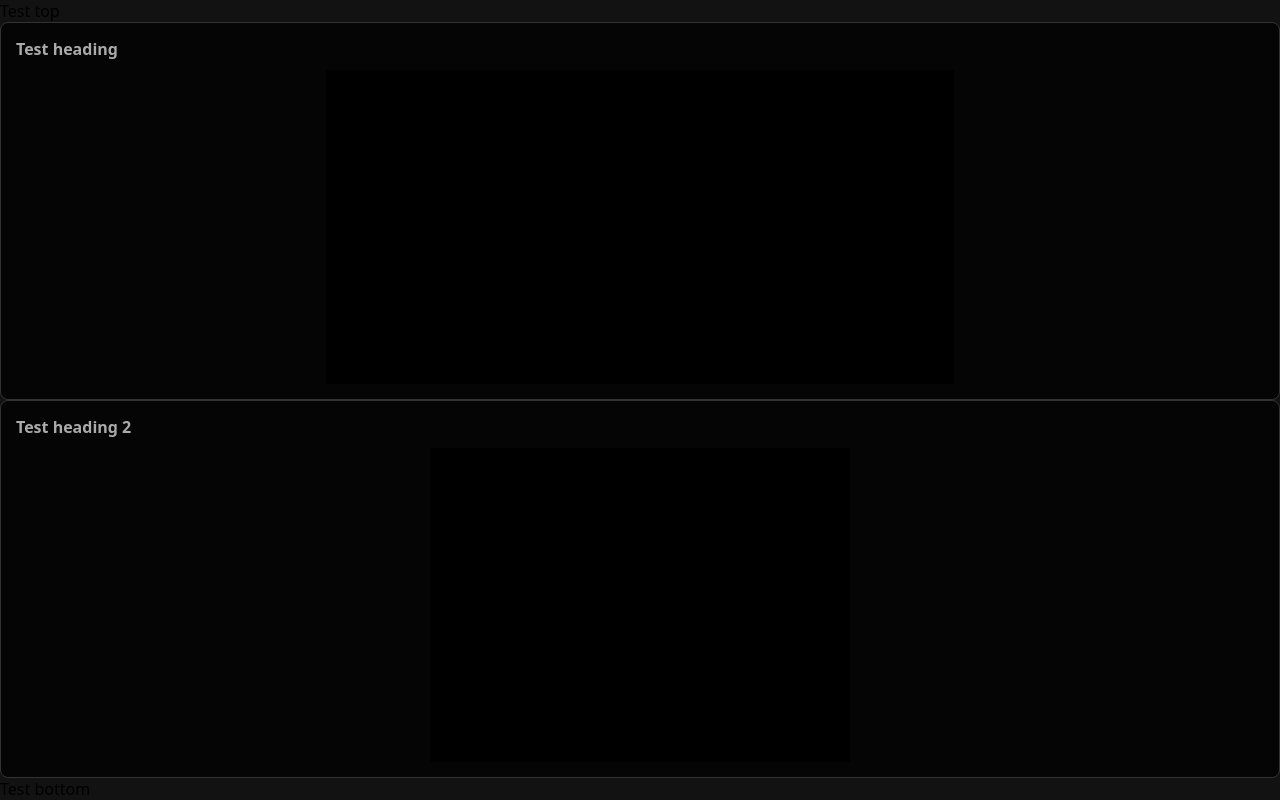
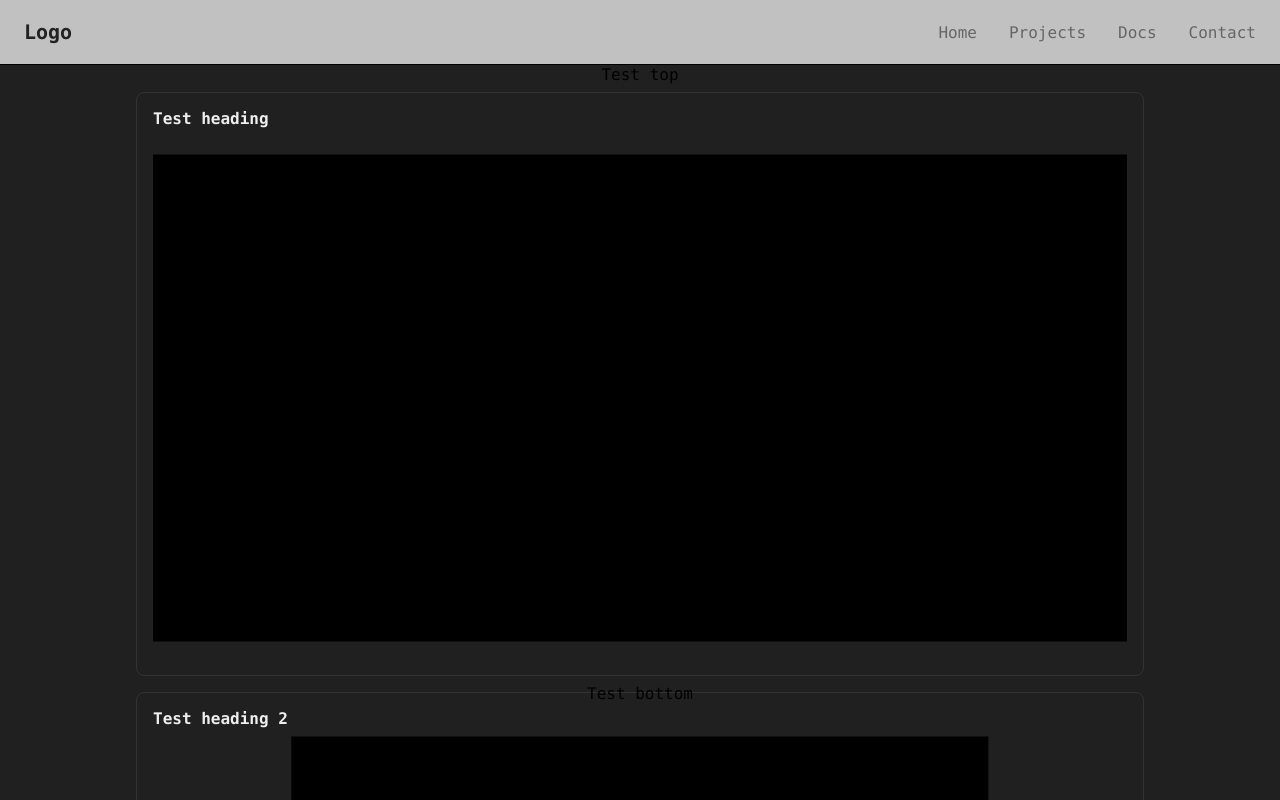
Before and after one commit to fox-2-4/starcat-revival-v1, a plain HTML site: page index.html in a window 1280 px wide. Shown: the top 800 px of the page. Drawn offline with Linux system fonts and the light colour scheme; animation ran at ten frames a second.

Commit message:
broken clusterfuck

```diff
--- a/index.css
+++ /dev/null
@@ -1,23 +0,0 @@
-/* :root {
-
-} */
-
-* {
-    box-sizing: border-box;
-    margin: 0;
-    padding: 0;
-}
-
-body {
-    background-color: #121212;
-    font-family: system-ui, -apple-system, BlinkMacSystemFont, 'Segoe UI', Roboto, Oxygen, Ubuntu, Cantarell, 'Open Sans', 'Helvetica Neue', sans-serif;
-
-    display: flex;
-    flex-direction: column;
-    /* justify-content: center;
-    align-items: center; */
-
-    height: 100vh;
-    /* width: 100vw; */
-    overflow: hidden;
-}
--- a/index.html
+++ b/index.html
@@ -4,22 +4,84 @@
     <meta charset="UTF-8">
     <meta name="viewport" content="width=device-width, initial-scale=1.0">
     <title>Document</title>
-    <link href="./index.css" rel="stylesheet" />
-    <link href="./src/cmatrix.css" rel="stylesheet" />
+    <link href="./styles/index.css" rel="stylesheet" />
+    <link href="./styles/cmatrix.css" rel="stylesheet" />
 </head>
+
 <body>
+
+    <header id="site-header">
+        <div id="site-header-container">
+            <a href="#" class="site-logo">Logo</a>
+
+            <nav class="site-header__nav">
+                <ul class="site-header__nav-list">
+                    <li><a href="#" class="site-header__nav-link">Home</a></li>
+                    <li><a href="#" class="site-header__nav-link">Projects</a></li>
+                    <li><a href="#" class="site-header__nav-link">Docs</a></li>
+                    <li><a href="#" class="site-header__nav-link">Contact</a></li>
+                </ul>
+            </nav>
+        </div>
+    </header>
 
     <p>Test top</p>
 
+    <div id="cmatrix-panel-container">
+
+        <div class="cmatrix-panel-wrapper">
             <div class="cmatrix-panel">
                 <h3>Test heading</h3>
                 <div id="main-cmatrix" class="cmatrix-slot"></div>
             </div>
+        </div>
 
+        <div class="cmatrix-panel-wrapper">
             <div class="cmatrix-panel">
                 <h3>Test heading 2</h3>
                 <div id="sub-cmatrix" class="cmatrix-slot"></div>
             </div>
+        </div>
+
+    </div>
+
+
+    <div id="nav-control-wrapper">
+        <div id="nav-control-container">
+
+            <div id="nav-control__text-entry-wrapper">
+                <div id="nav-control__text-entry-container">
+                    <div id="nav-control__text-entry__position"></div>
+                    <div id="nav-control__text-entry__angle"></div>
+                </div>
+            </div>
+
+            <div id="nav-control__buttons-wrapper">
+                <div id="nav-control__buttons-container">
+
+                    <div id="nav-control__angle-buttons-wrapper">
+                        <div id="nav-control__angle-buttons-container">
+                            <div id="nav-control__angle-button__up"></div>
+                            <div id="nav-control__angle-button__down"></div>
+                            <div id="nav-control__angle-button__left"></div>
+                            <div id="nav-control__angle-button__right"></div>
+                        </div>
+                    </div>
+
+                    <div id="nav-control__position-buttons-wrapper">
+                        <div id="nav-control__position-buttons-container">
+                            <div id="nav-control__position-button__forward"></div>
+                            <div id="nav-control__position-button__backward"></div>
+                        </div>
+                    </div>
+
+                </div>
+            </div>
+
+        </div>
+    </div>
+
+    <div id="obj-readout-wrapper"></div>
 
     <p>Test bottom</p>
 
--- a/src/cmatrix.js
+++ b/src/cmatrix.js
@@ -116,7 +116,6 @@ export class Cmatrix {
         }
     }
 
-
     destroy() {
         this.resizeObserver.disconnect();
         this.cmatrixWrapper.remove();
--- a/src/main.js
+++ b/src/main.js
@@ -8,8 +8,17 @@ const DATA_DIR = ROOT_DIR + 'data/';
 const PROCESSED_DATA_DIR = DATA_DIR + 'processed/';
 const ZIPPED_OBJ_DB_FILE_NAME = 'obj_db.zip';
 const ZIPPED_OBJ_DB_FILE_PATH = PROCESSED_DATA_DIR + ZIPPED_OBJ_DB_FILE_NAME;
-const OBJ_DB_FN = 'obj_db.json';
+// const OBJ_DB_FN = 'obj_db.json';
 
 
 const cmatrixMain = new Cmatrix('#main-cmatrix', 120, 60, ' ');
 const cmatrixSub = new Cmatrix('#sub-cmatrix', 40, 30, ' ');
+
+
+// const objStack = await StellarObject.fetchStellarObjDatabase()
+
+// console.log(objStack.length)
+
+// for (let i = 0; i < 10; i++) {
+//     console.log(objStack[i]);
+// }
--- a/src/stellar_object.js
+++ b/src/stellar_object.js
@@ -1,7 +1,8 @@
 
-import * as fflate from './fflate/esm/browser.js'
+import * as fflate from './fflate/esm/browser.js';
 
-const ROOT_DIR = '../'
+
+const ROOT_DIR = '../';
 const DATA_DIR = ROOT_DIR + 'data/';
 const PROCESSED_DATA_DIR = DATA_DIR + 'processed/';
 const ZIPPED_OBJ_DB_FILE_NAME = 'obj_db.zip';
@@ -197,8 +198,19 @@ export const StellarObject = Object.freeze({
         if (!data) { throw new Error(`${OBJ_DB_FN} not found in ${ZIPPED_OBJ_DB_FILE_NAME}`); }
 
         const text = new TextDecoder('utf-8').decode(data);
+        const jsonData = JSON.parse(text);
 
-        return JSON.parse(text);
+        const objKeys = StellarObject.stellarObjKeys();
+        const objStack = [];
+
+        for (let objJsonData of jsonData) {
+            const objData = Object.fromEntries(
+                objKeys.map((key, idx) => [key, objJsonData[idx]])
+            );
+            objStack.push(objData);
+        }
+
+        return objStack;
     }
 
 });
--- a/src/cmatrix.css
+++ b/styles/cmatrix.css
@@ -1,20 +1,36 @@
+
+#cmatrix-panel-container {
+    box-sizing: border-box;
+    width: 80vw;
+    height: 600px;
+}
+
+.cmatrix-panel-wrapper {
+    box-sizing: border-box;
+    display: flex;
+    flex-direction: column;
+    flex: 1;
+    height: 100%;
+}
 
 .cmatrix-panel {
-    flex: 1;
-    background-color: #050505;
-    border: 1px solid #333333;
-    border-radius: 8px;
-    padding: 15px;
     display: flex;
     flex-direction: column;
+    flex: 1;
     min-width: 0;  /* Prevents flex items from busting out of parent */
+
+    border: 1px solid #333333;
+    border-radius: 0.5rem;
+    padding: 1rem;
+    margin: 0.5rem;
 }
-.cmatrix-panel h3 { margin-bottom: 10px; font-size: 1rem; color: #aaaaaa; }
+.cmatrix-panel h3 { margin-bottom: 0.5rem; font-size: 1rem; color: #eeeeee; }
+
 
 .cmatrix-slot {
     flex: 1;
     width: 100%;
-    height: 100%;
+    /* height: 100%; */
     min-height: 0;
     position: relative;
 }
@@ -31,13 +47,13 @@
     display: grid;
     width: 100%;
     height: 100%;
-    font-family: 'Courier New', Courier, monospace;
+    font-family: 'consolas', 'Courier New', Courier, monospace;
     font-weight: bold;
     user-select: none;
     background-color: #000;
 }
 
-.cmatrix span {
+.cmatrix > span {
     display: flex;
     justify-content: center;
     align-items: center;
--- /dev/null
+++ b/styles/index.css
@@ -0,0 +1,65 @@
+/* :root {
+
+} */
+
+* {
+    box-sizing: border-box;
+    margin: 0;
+    padding: 0;
+}
+
+body {
+    /* background-color: #050505; */
+    background-color: #202020;
+    font-family: 'consolas', 'Courier New', Courier, monospace;
+
+    display: flex;
+    flex-direction: column;
+    justify-content: flex-start;
+    align-items: center;
+
+    overflow-x: hidden;
+}
+
+
+#site-header {
+    position: sticky;
+    top: 0;
+    z-index: 1000;
+    width: 100%;
+    background-color: #c1c1c1;
+    border-bottom: 1px solid #000000;
+    box-sizing: border-box;
+}
+#site-header-container {
+    display: flex;
+    flex-direction: row;
+    justify-content: space-between;
+    align-items: center;
+    height: 4rem;
+    margin: 0 auto;
+    padding: 0 1.5rem;
+}
+.site-logo {
+    font-size: 1.25rem;
+    font-weight: 700;
+    text-decoration: none;
+    color: #222222;
+}
+.site-header__nav-list {
+    display: flex;
+    gap: 2rem;
+    list-style: none;
+    margin: 0;
+    padding: 0;
+}
+.site-header__nav-link {
+    text-decoration: none;
+    color: #666666;
+    font-weight: 500;
+    transition: color 0.2s ease;
+    cursor: pointer;
+}
+.site-header__nav-link:hover {
+    color: #111111;
+}
```
Also changed, not shown: example.html (+2 -2 lines), src/obj_db.js (deleted, +0 -44 lines), 3 other files. Lines whose indentation alone changed are shown as unchanged.
